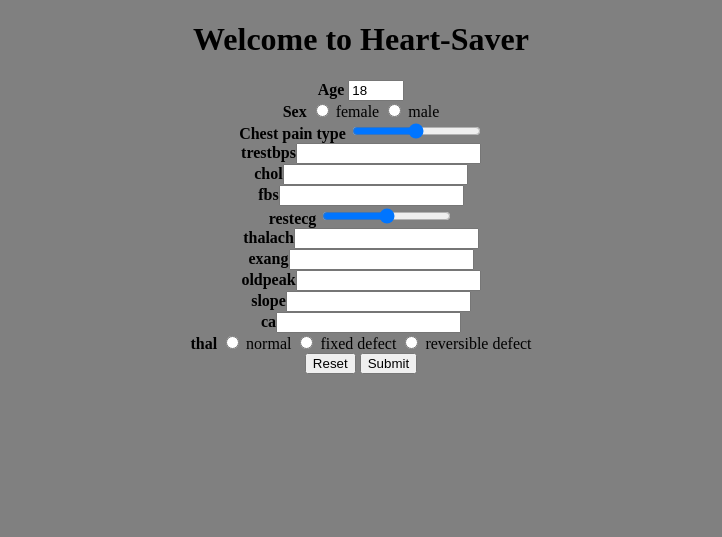
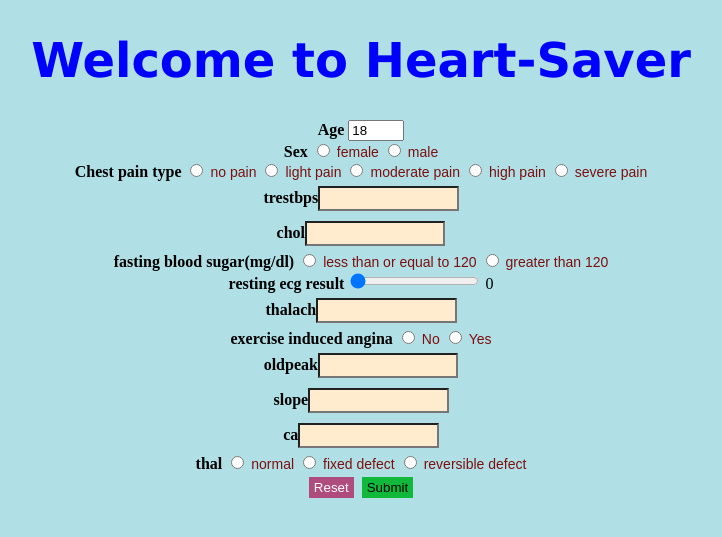
Before and after one commit to DSCKGEC/heart-saver, a Flask app: page / in a window 1280 px wide. Shown: the top 537 px of the page, without its empty margins (279-1001 px from the left). Run offline with Flask 2, Linux system fonts and the light colour scheme; parts of the project's set-up code (start-up, migrations or seed data) failed here and were passed over.

Commit message:
Added CSS styles to homepage and result page
CSS styles added in html sheets

```diff
--- a/templates/index.html
+++ b/templates/index.html
@@ -6,7 +6,49 @@
     <meta name="viewport" content="width=device-width, initial-scale=1.0">
     <title>Heart-Saver</title>
 </head>
-<body bgcolor= "Grey">
+<style>
+    body {background-color: powderblue;}
+    h1  {
+        color: blue;
+        font-family: verdana;
+        font-size: 300%;
+        }
+    input[type = text] {
+        width: 10%;
+        padding: 3px 5px;
+        margin: 5px 0;
+        background-color:blanchedalmond;
+        color: white;
+        }
+    input[type=text]:focus {
+        background-color: lightseagreen;
+    }
+    input[type=reset] {
+        background-color: #af4c7d;
+        border: none;
+        color: white;
+        padding: 3px 5px;
+        text-decoration: none;
+        margin: 4px 2px;
+        cursor: pointer;
+        }
+    button[type=submit] {
+        padding:3px 5px;
+        background:rgb(17, 185, 59);
+        border: none;
+        cursor:pointer;
+        margin: 4px 2px;
+    }
+    input[type=range] {
+        cursor: pointer;
+    }
+    input[type="radio"] + label {
+        color:#7c1010;
+        font-family:Arial;
+        font-size:14px;
+    }
+</style>
+<body>
     <center>
     <h1>Welcome to Heart-Saver</h1>
     <form method="POST" action="{{url_for('predict_heart_disease')}}">
@@ -18,14 +60,32 @@
     <input type="radio" name="sex" id ="male" value="1">
     <label for="male">male</label><br>
     <label for="cp"><b>Chest pain type</b></label>
-    <input type="range" id="cp" name="cp" min="0" max="4" step="1"><br>
+    <input type="radio" name="cp" id="no pain" value="0">
+    <label for="no pain">no pain</label>
+    <input type="radio" name="cp" id ="light pain" value="1">
+    <label for="light pain">light pain</label>
+    <input type="radio" name="cp" id="moderate pain" value="2">
+    <label for="moderate pain">moderate pain</label>
+    <input type="radio" name="cp" id="high pain" value="3">
+    <label for="high pain">high pain</label>
+    <input type="radio" name="cp" id="severe pain" value="4">
+    <label for="severe pain">severe pain</label><br>
     <b>trestbps</b><input type="text" name="trestbps"></input><br>
     <b>chol</b><input type="text" name="chol"></input><br>
-    <b>fbs</b><input type="text" name="fbs"></input><br>
-    <label for="restecg"><b>restecg</b></label>
-    <input type="range" id="restecg" name="restecg" min="0" max="2" step="1"><br>
+    <b>fasting blood sugar(mg/dl)</b>
+    <input type="radio" name="fbs" id="120-" value="0">
+    <label for="120-">less than or equal to 120</label>
+    <input type="radio" name="fbs" id ="120+" value="1">
+    <label for="120+">greater than 120</label><br>
+    <label for="restecg"><b>resting ecg result</b></label>
+    <input type="range" id="restecg" name="restecg" value="0" max="2" step="1" oninput="num.value = this.value">
+    <output id="num">0</output><br>
     <b>thalach</b><input type="text" name="thalach"></input><br>
-    <b>exang</b><input type="text" name="exang"></input><br>
+    <b>exercise induced angina</b>
+    <input type="radio" name="exang" id="no" value="0">
+    <label for="no">No</label>
+    <input type="radio" name="exang" id ="yes" value="1">
+    <label for="yes">Yes</label><br>
     <b>oldpeak</b><input type="text" name="oldpeak"></input><br>
     <b>slope</b><input type="text" name="slope"></input><br>
     <b>ca</b><input type="text" name="ca"></input><br>
```
Also changed, not shown: templates/result.html (+11 -0 lines).
